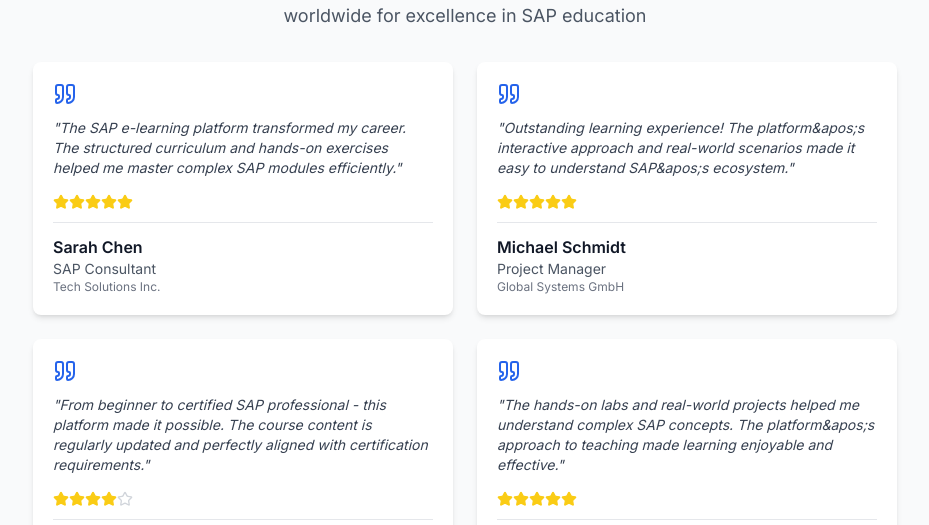
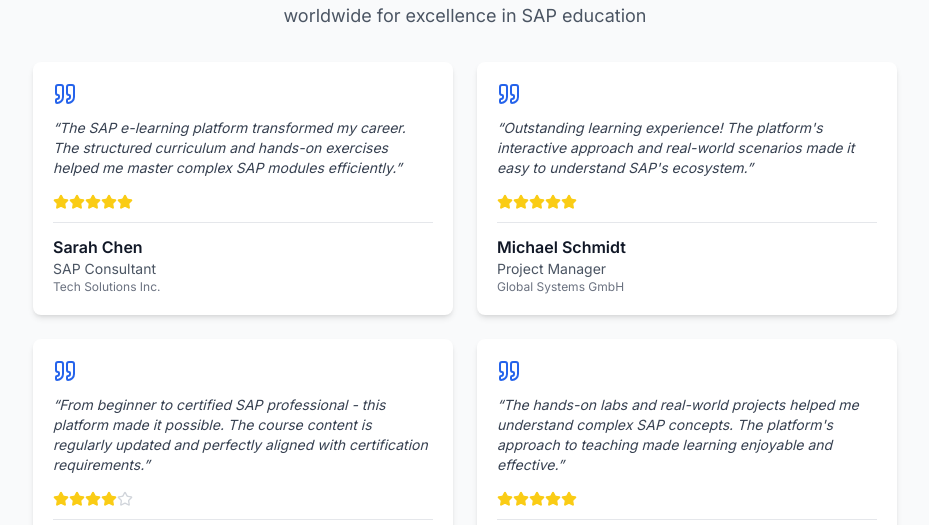
Before and after one commit to giftedpromise/goldenPearlConsult, a Next.js app: page / in a window 1280 px wide. Shown: the part 3723-4248 px from the top of the page, without its empty margins (175-1104 px from the left). Built offline with nearby package versions, Linux system fonts and the light colour scheme.

Commit message:
contact us

```diff
--- a/src/components/TestimonialSection.tsx
+++ b/src/components/TestimonialSection.tsx
@@ -17,7 +17,7 @@ const testimonials = [
     role: "Project Manager",
     company: "Global Systems GmbH",
     content:
-      "Outstanding learning experience! The platform&apos;s interactive approach and real-world scenarios made it easy to understand SAP&apos;s ecosystem.",
+      "Outstanding learning experience! The platform's interactive approach and real-world scenarios made it easy to understand SAP's ecosystem.",
     rating: 5,
   },
   {
@@ -35,7 +35,7 @@ const testimonials = [
     role: "SAP Developer",
     company: "Digital Innovations Ltd",
     content:
-      "The hands-on labs and real-world projects helped me understand complex SAP concepts. The platform&apos;s approach to teaching made learning enjoyable and effective.",
+      "The hands-on labs and real-world projects helped me understand complex SAP concepts. The platform's approach to teaching made learning enjoyable and effective.",
     rating: 5,
   },
 ];
@@ -45,7 +45,7 @@ const TestimonialSection = () => {
     <section className="py-12 bg-gray-50">
       <div className="max-w-5xl mx-auto px-4 md:px-10 lg:px-[80px]">
         <div className="text-center mb-8">
-          <h2 className="text-[48px] font-bold font-[Gilroy-Bold] text-gray-800  mb-3">
+          <h2 className="text-[48px] font-bold font-[Gilroy-Bold] text-gray-800 mb-3">
             What Our Learners Say
           </h2>
           <p className="text-lg font-inter text-gray-600">
@@ -54,7 +54,6 @@ const TestimonialSection = () => {
             education
           </p>
         </div>
-
         <div className="grid grid-cols-1 md:grid-cols-2 gap-4 md:gap-6">
           {testimonials.map((testimonial) => (
             <div
@@ -62,11 +61,9 @@ const TestimonialSection = () => {
               className="bg-white rounded-lg shadow-md p-5 transition-transform duration-300 hover:scale-105"
             >
               <Quote className="text-blue-600 mb-3 h-6 w-6" />
-
               <p className="text-gray-700 font-inter italic text-sm mb-4">
-                "{testimonial.content}"
+                &ldquo;{testimonial.content}&rdquo;
               </p>
-
               <div className="flex mb-3">
                 {[...Array(5)].map((_, index) => (
                   <StarIcon
@@ -80,7 +77,6 @@ const TestimonialSection = () => {
                   />
                 ))}
               </div>
-
               <div className="border-t pt-3">
                 <h3 className="font-semibold text-base font-inter text-gray-900">
                   {testimonial.name}
```
